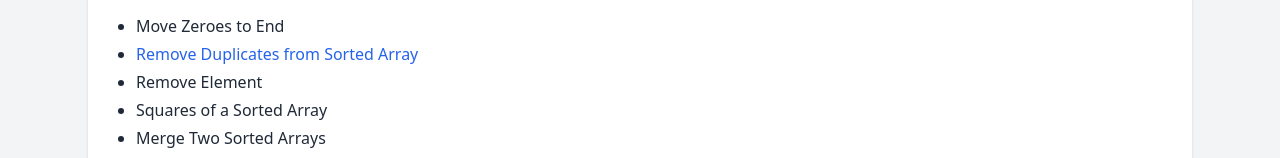
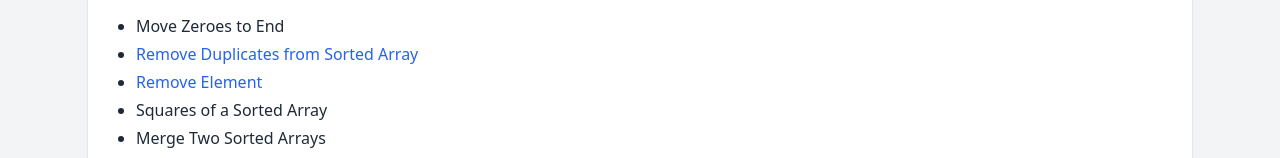
Before and after one commit to camtam1706/js-dsa, a plain HTML site: page week-01/two-pointer-solve.html in a window 1280 px wide. Shown: the part 174-332 px from the top of the page. Drawn offline with nearby package versions, Linux system fonts and the light colour scheme.

Commit message:
Update two-pointer-solve.html

```diff
--- a/week-01/two-pointer-solve.html
+++ b/week-01/two-pointer-solve.html
@@ -24,7 +24,9 @@
                 <li>
                     <a href="two-pointer/remove-duplicates-from-array.html" class="text-blue-600 hover:text-blue-800 transition">Remove Duplicates from Sorted Array</a>
                 </li>
-                <li>Remove Element</li>
+                <li>
+                    <a href="two-pointer/remove-element.html" class="text-blue-600 hover:text-blue-800 transition">Remove Element</a>
+                </li>
                 <li>Squares of a Sorted Array</li>
                 <li>Merge Two Sorted Arrays</li>
                 <li>Is Subsequence</li>
```
